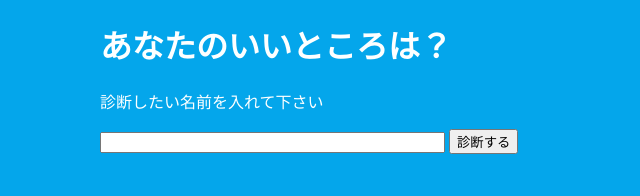
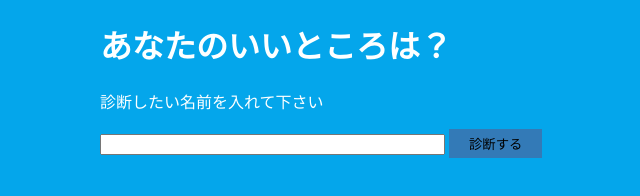
Before and after one commit to bleutruth/NNN, a plain HTML site: page 第1章_はじめよう/assessment/assessment.html in a window 1280 px wide. Shown: the whole page, without its empty margins (290-930 px from the left). Drawn offline with Linux system fonts and the light colour scheme.

Commit message:
診断ボタンのCSSを設定。

```diff
--- a/第1章_はじめよう/assessment/assessment.css
+++ b/第1章_はじめよう/assessment/assessment.css
@@ -6,3 +6,10 @@ body{
 	margin-right: auto;
 	margin-left: auto;
 }
+
+button{
+	padding: 5px 20px;
+	background-color: #337AB7;
+	border-color: #2E6DA4;
+	border-style:none;
+}
```
